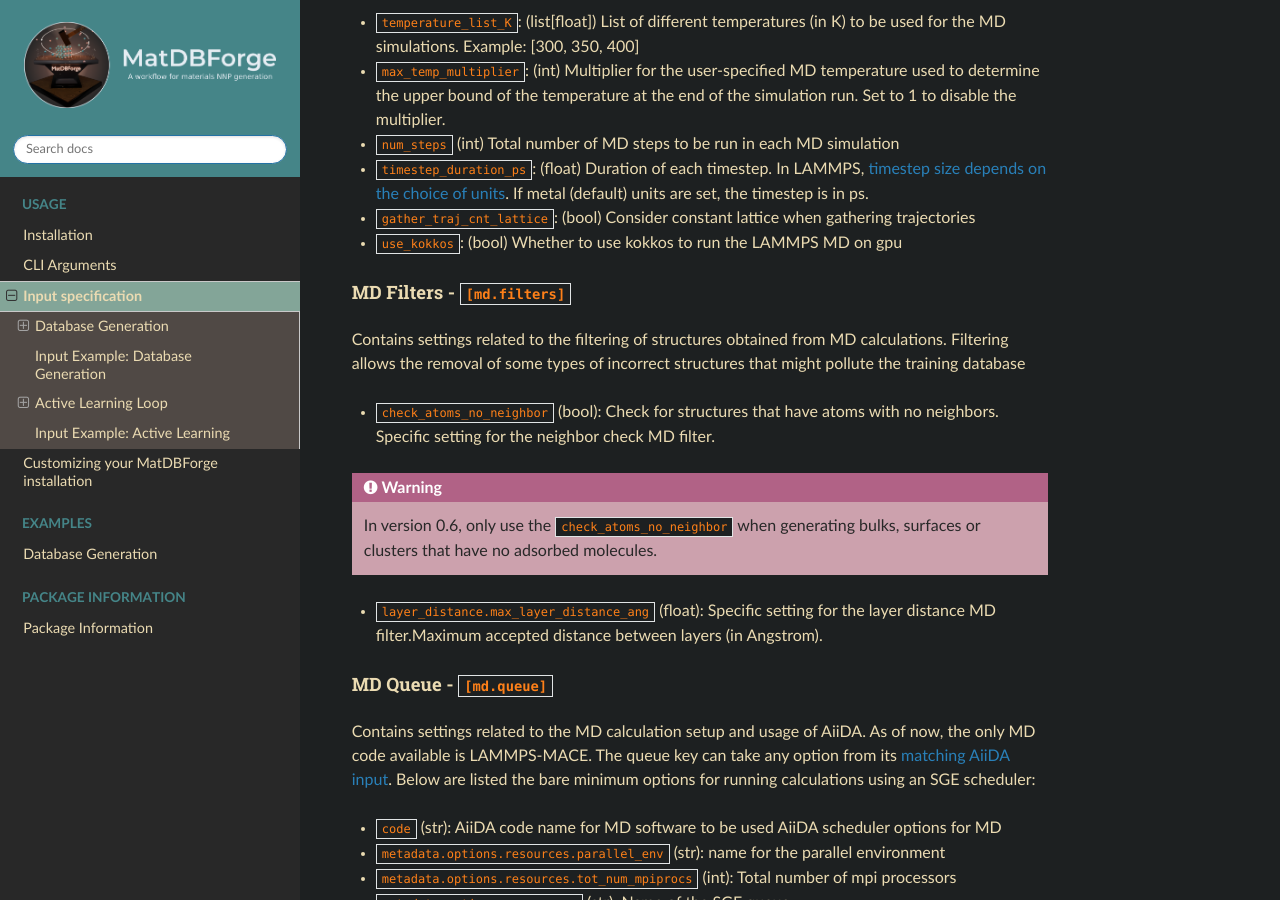
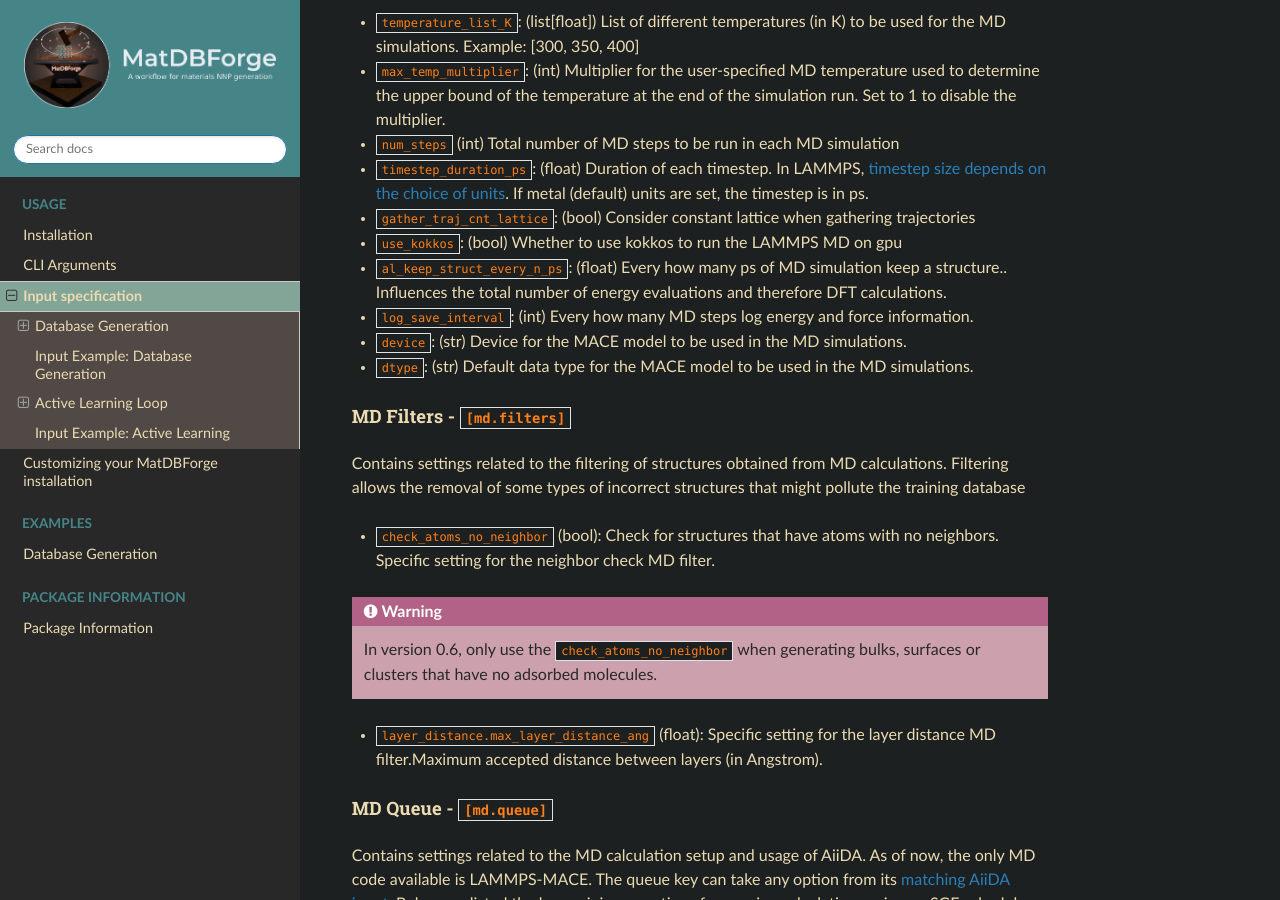
Before and after one commit to gitlzzz/ATLAS, a Sphinx documentation site: the page built from docs/source/input.md, in a window 1280 px wide and 900 px high, scrolled down 13019 px. Built offline with Sphinx 7.4.7 and the Read the Docs theme 3.1.0, drawn with Linux system fonts in a browser that asks for light colours; some of the changed text lies outside the part shown.

Commit message:
chore(docs): add params for simple md

```diff
--- a/docs/source/input.md
+++ b/docs/source/input.md
@@ -237,6 +237,11 @@
 - `timestep_duration_ps`: (float) Duration of each timestep. In LAMMPS, [timestep size depends on the choice of units](https://docs.lammps.org/timestep.html). If metal (default) units are set, the timestep is in ps.
 - `gather_traj_cnt_lattice`: (bool) Consider constant lattice when gathering trajectories
 - `use_kokkos`: (bool) Whether to use kokkos to run the LAMMPS MD on gpu
+- `al_keep_struct_every_n_ps`: (float) Every how many ps of MD simulation keep a structure.. Influences the total number of energy evaluations and therefore DFT calculations.
+- `log_save_interval`: (int) Every how many MD steps log energy and force information.
+- `device`: (str) Device for the MACE model to be used in the MD simulations.
+- `dtype`: (str) Default data type for the MACE model to be used in the MD simulations.
+
 
 #### MD Filters - `[md.filters]`
 
@@ -311,6 +316,7 @@
 
 ### Descriptor Settings - `[descriptors]`
 
+- `descriptor_type`: (str) Which descriptor type to use. Options: "mace", "soap". Default: "mace"
 - `dimensionality_reduction_method`: (str, optional) Dimensionality reduction method for MACE descriptors. Options: `autoencoder`, `pca`, `none`. If not set, the default is none, which means no dimensionality reduction.
 
 #### Descriptor Scheduler Options - `[descriptors.metadata]`
```
